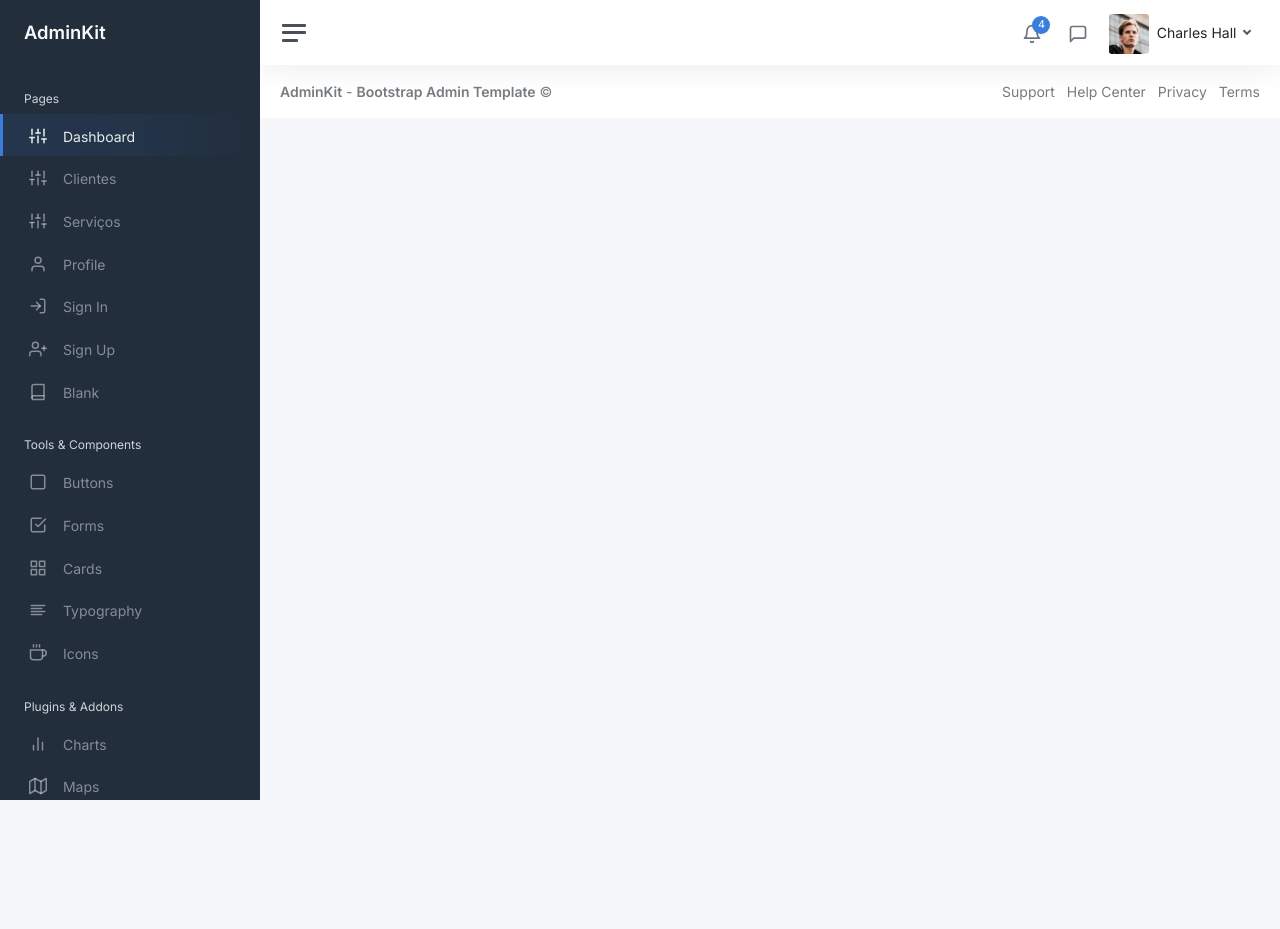
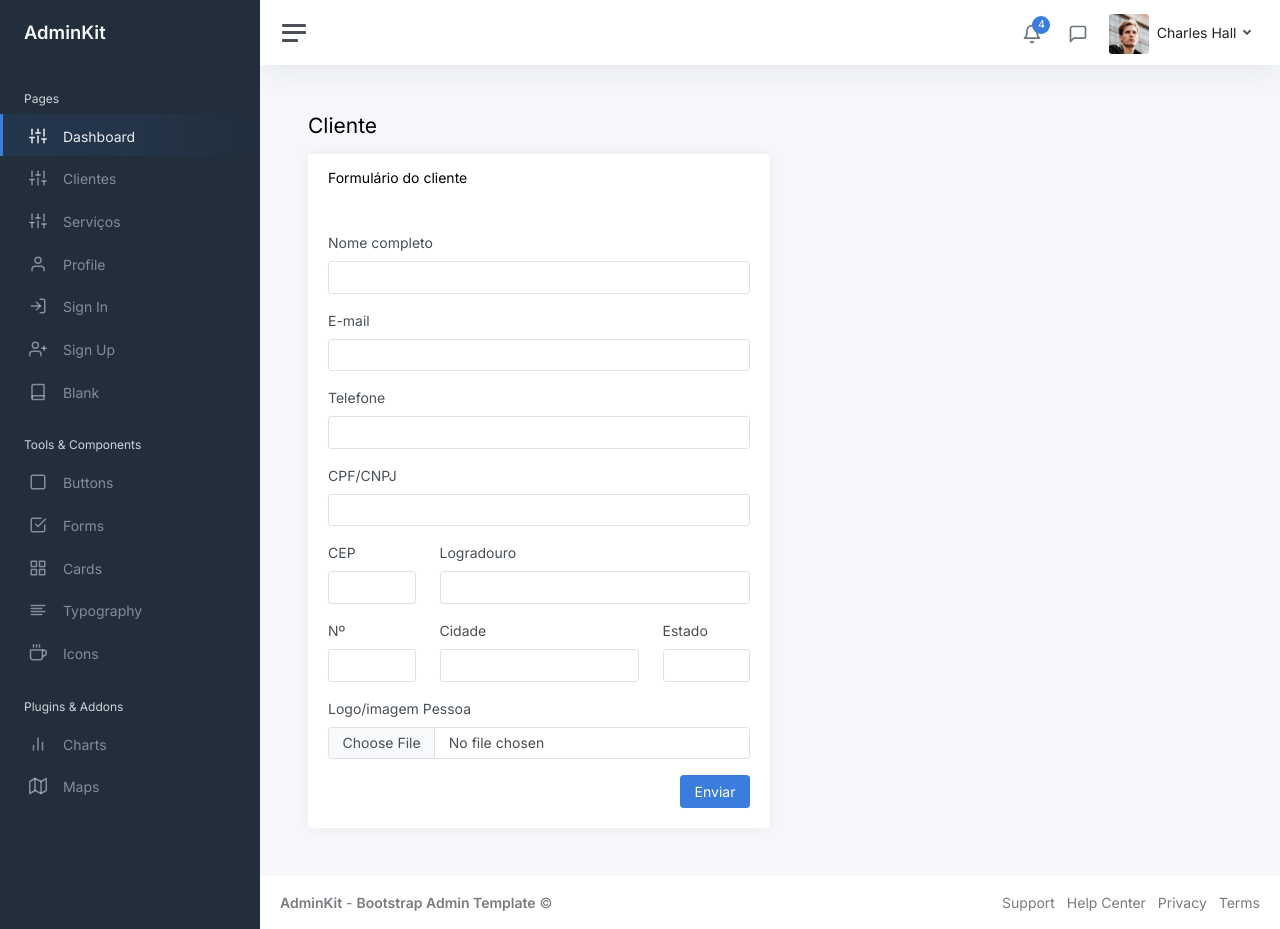
Before and after one commit to selogerkkk/dashboard, a PHP site: page /formCliente.php in a window 1280 px wide. Before the commit the page ends 800 px from the top, so only its background shows below. Run offline with PHP 8.4, Linux system fonts and the light colour scheme.

Commit message:
add: formulario de cliente

```diff
--- a/formCliente.php
+++ b/formCliente.php
@@ -12,7 +12,86 @@
         <div class="main">
             <?php include 'topmenu.php'; ?>
 
+            <main class="content">
+                <div class="container-fluid p-0">
+                    <h1 class="h3 mb-3">Cliente</h1>
+                    <div class="col-6">
+                        <div class="card">
+                            <div class="card-header">
+                                <h5>Formulário do cliente</h5>
+                            </div>
+                            <div class="card-body">
+                                <form action="#">
+                                    <div class="mb-3">
+                                        <label for="exampleFormControlInput1" class="form-label">Nome completo</label>
+                                        <input type="text" class="form-control" id="exampleFormControlInput1" required>
+                                    </div>
+                                    <div class="mb-3">
+                                        <label for="exampleFormControlInput1" class="form-label">E-mail</label>
+                                        <input type="email" class="form-control" id="exampleFormControlInput1" required>
+                                    </div>
+                                    <div class="mb-3">
+                                        <label for="exampleFormControlInput1" class="form-label">Telefone</label>
+                                        <input type="text" class="form-control" id="exampleFormControlInput1" required>
+                                    </div>
+                                    <div class="mb-3">
+                                        <label for="exampleFormControlInput1" class="form-label">CPF/CNPJ</label>
+                                        <input type="text" class="form-control" id="exampleFormControlInput1" required>
+                                    </div>
 
+                                    <div class="row">
+                                        <div class="col-3">
+                                            <div class="mb-3">
+                                                <label for="exampleFormControlInput1" class="form-label">CEP</label>
+                                                <input type="text" class="form-control" id="exampleFormControlInput1"
+                                                    required>
+                                            </div>
+                                        </div>
+                                        <div class="col-9">
+                                            <div class="mb-3">
+                                                <label for="exampleFormControlInput1"
+                                                    class="form-label">Logradouro</label>
+                                                <input type="text" class="form-control" id="exampleFormControlInput1"
+                                                    required>
+                                            </div>
+                                        </div>
+                                    </div>
+                                    <div class="row">
+                                        <div class="col-3">
+                                            <div class="mb-3">
+                                                <label for="exampleFormControlInput1" class="form-label">Nº</label>
+                                                <input type="text" class="form-control" id="exampleFormControlInput1"
+                                                    required>
+                                            </div>
+                                        </div>
+                                        <div class="col-6">
+                                            <div class="mb-3">
+                                                <label for="exampleFormControlInput1" class="form-label">Cidade</label>
+                                                <input type="text" class="form-control" id="exampleFormControlInput1"
+                                                    required>
+                                            </div>
+                                        </div>
+                                        <div class="col-3">
+                                            <div class="mb-3">
+                                                <label for="exampleFormControlInput1" class="form-label">Estado</label>
+                                                <input type="text" class="form-control" id="exampleFormControlInput1"
+                                                    required>
+                                            </div>
+                                        </div>
+                                    </div>
+                                    <div class="mb-3">
+                                        <label for="formFile" class="form-label">Logo/imagem Pessoa</label>
+                                        <input class="form-control" type="file" id="formFile">
+                                    </div>
+                                    <div style="text-align: right">
+                                        <button type="submit" class="btn btn-primary">Enviar</button>
+                                    </div>
+                                </form>
+                            </div>
+                        </div>
+                    </div>
+                </div>
+            </main>
             <footer class="footer">
                 <?php include 'footer.php'; ?>
             </footer>
```
